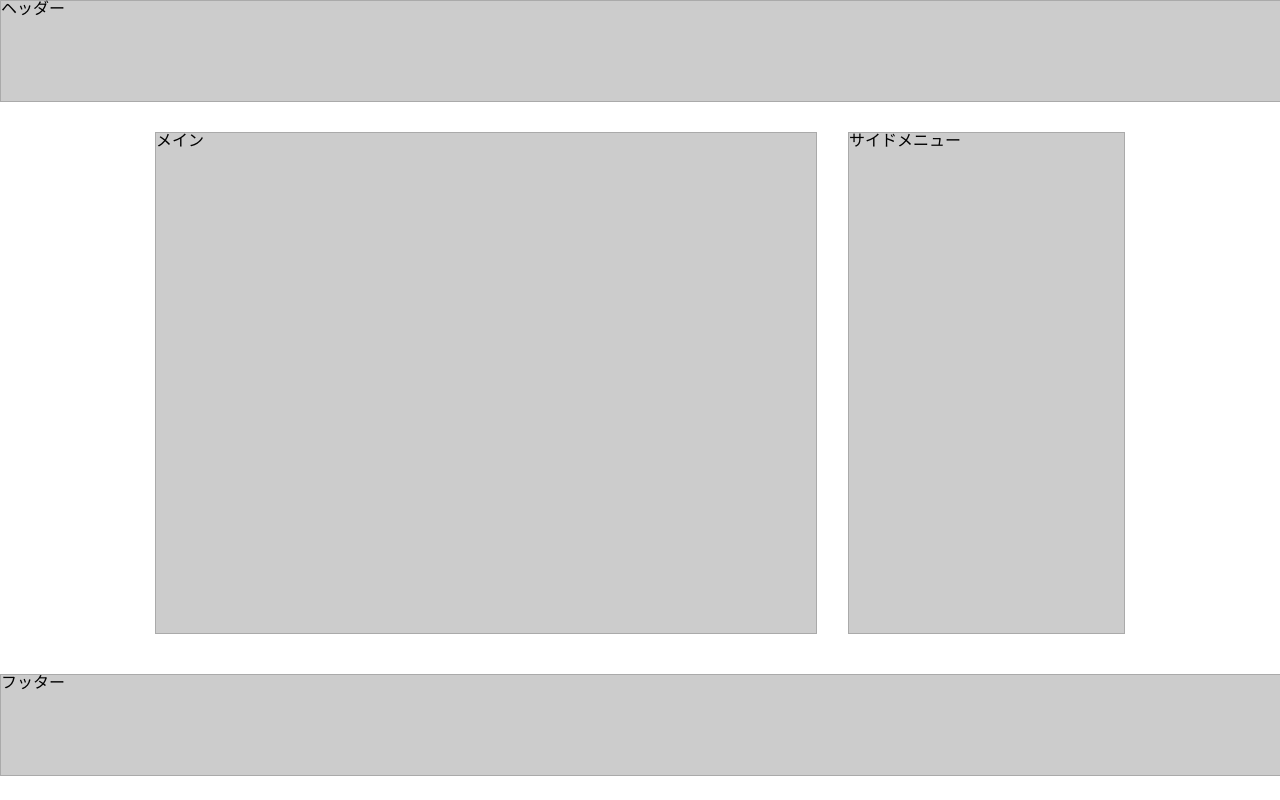
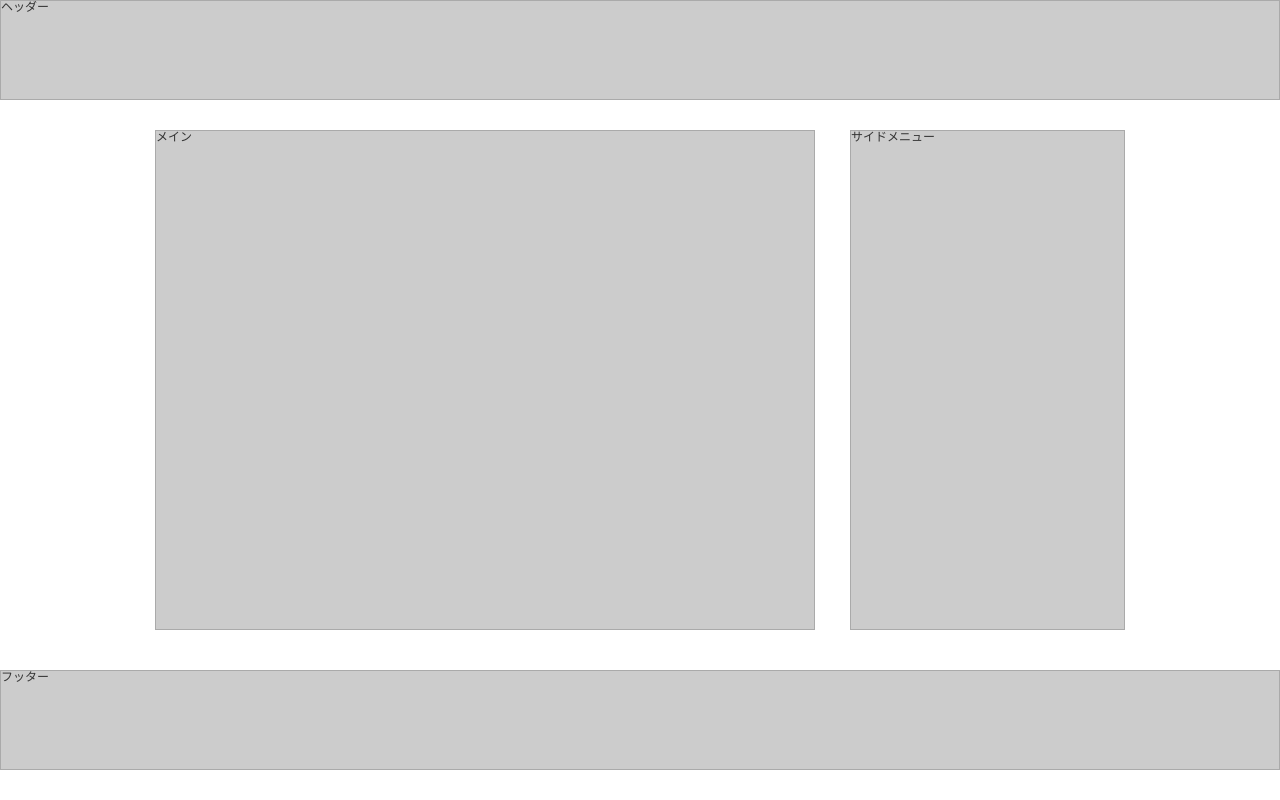
Before and after one commit to Sa2Knight/css3_training, a plain HTML site: page standard-layout/index.html in a window 1280 px wide. Drawn offline with Linux system fonts and the light colour scheme.

Commit message:
全体で共通のスタイルを定義

```diff
--- a/standard-layout/css/style.css
+++ b/standard-layout/css/style.css
@@ -1,3 +1,25 @@
+/* ベースとなるスタイル */
+html {
+  font-size: 62.5%;
+}
+
+body {
+  color: #333;
+  font-size: 1.2rem;
+  font-family: "Hiragino Kaku Gothic ProN", Meiryo, sans-serif;
+}
+
+*, *::before, *::after {
+  box-sizing: border-box;
+}
+
+a:link, a:visited, a:hover, a:active {
+  color: #d03c56;
+  text-decoration: none;
+}
+
+/* レイアウト */
+
 .header {
   width: 100%;
 }
```
